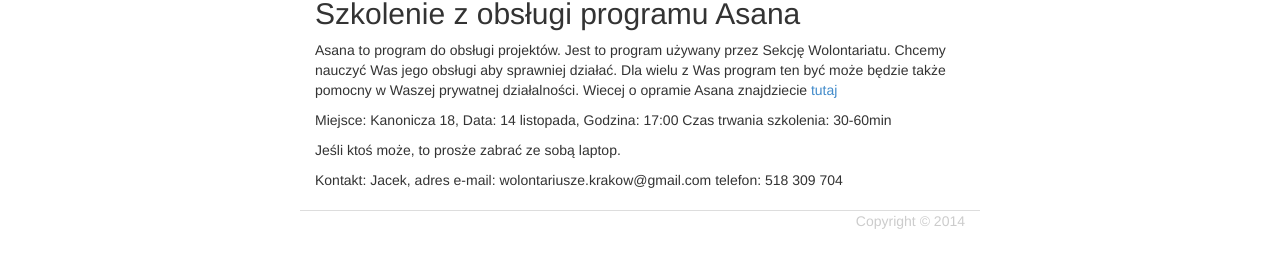
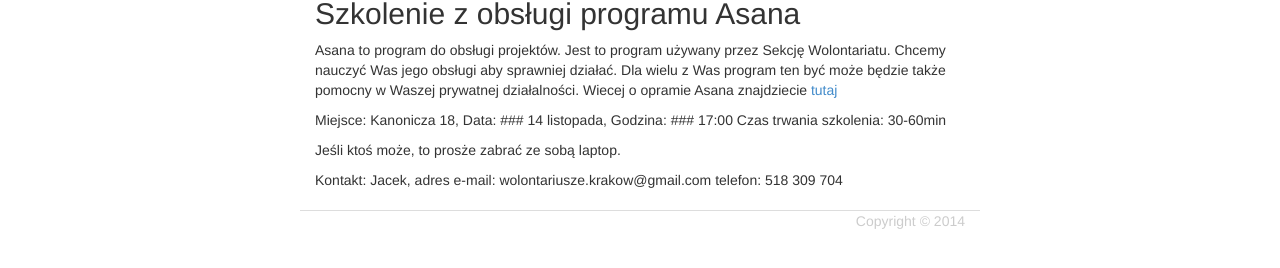
Before and after one commit to Krakow2016/tablica, a Jekyll site: the page built from _posts/2014-11-06-14-xi-szkolenie-z-obs-ugi-asany.md, in a window 1280 px wide. Shown: the part 376-644 px from the top of the page. Built offline with Jekyll 4.4.1, drawn with Linux system fonts in a browser that asks for light colours.

```diff
--- a/_posts/2014-11-06-14-xi-szkolenie-z-obs-ugi-asany.md
+++ b/_posts/2014-11-06-14-xi-szkolenie-z-obs-ugi-asany.md
@@ -17,8 +17,8 @@ Jest to program używany przez Sekcję Wolontariatu. Chcemy nauczyć Was jego ob
 Wiecej o opramie Asana znajdziecie [tutaj](https://asana.com/guide/learn)
 
 Miejsce: Kanonicza 18,
-Data: 14 listopada,
-Godzina: 17:00
+Data: ### 14 listopada,
+Godzina: ### 17:00
 Czas trwania szkolenia: 30-60min
 
 Jeśli ktoś może, to prosże zabrać ze sobą laptop.
```
